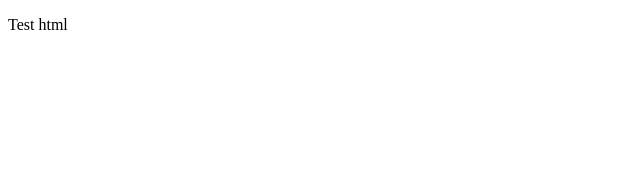
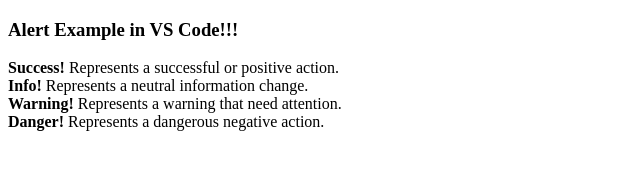
Before and after one commit to phiisonfire/Git_Project_01, a plain HTML site: page index.html in a window 1280 px wide. Shown: the whole page, without its empty margins (0-640 px from the left). Drawn offline with Linux system fonts and the light colour scheme.

Commit message:
added-features

```diff
--- a/index.html
+++ b/index.html
@@ -3,9 +3,13 @@
 <head>
     <meta charset="UTF-8">
     <meta name="viewport" content="width=device-width, initial-scale=1.0">
-    <title>Document</title>
+    <title>Alert Examples</title>
 </head>
 <body>
-    <p>Test html</p>
+    <h3>Alert Example in VS Code!!!</h3>
+    <strong>Success!</strong> Represents a successful or positive action.<br>
+    <strong>Info!</strong> Represents a neutral information change.<br>
+    <strong>Warning!</strong> Represents a warning that need attention.<br>
+    <strong>Danger!</strong> Represents a dangerous negative action.<br>
 </body>
 </html>
```
